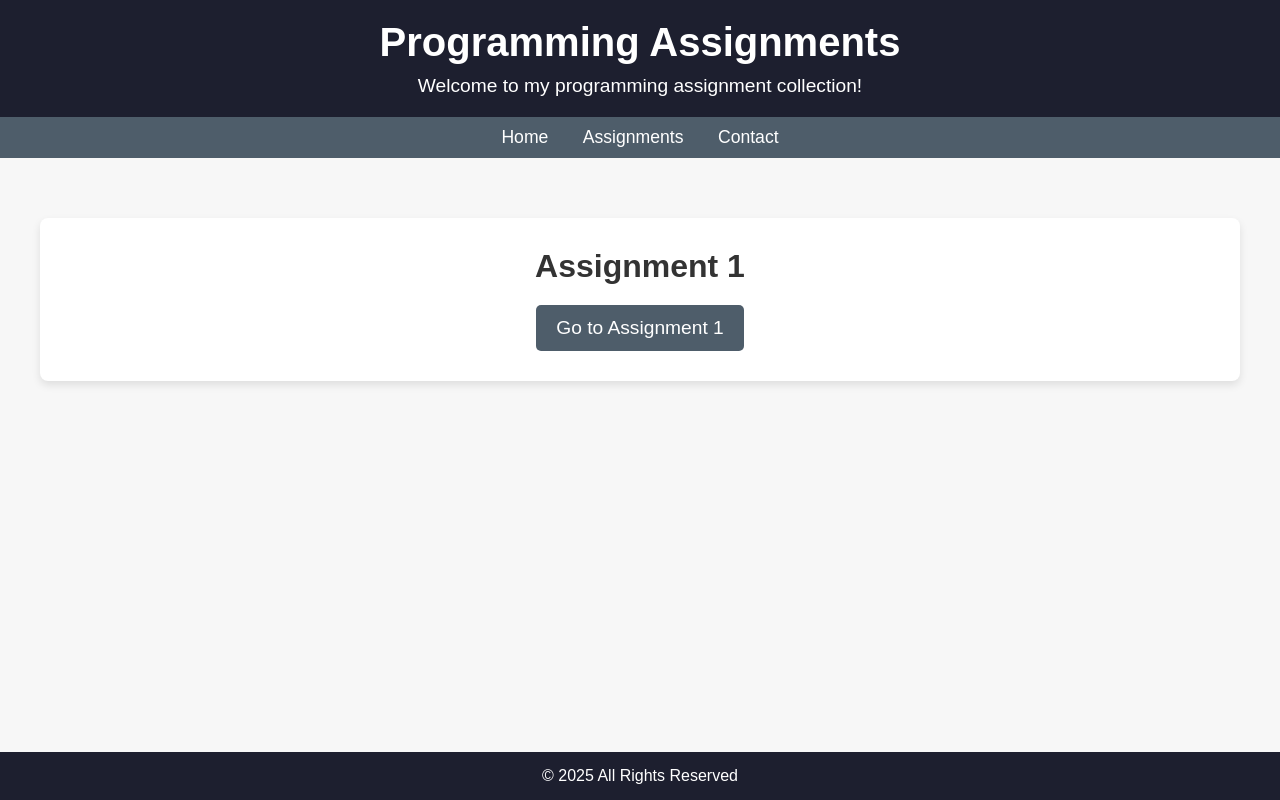
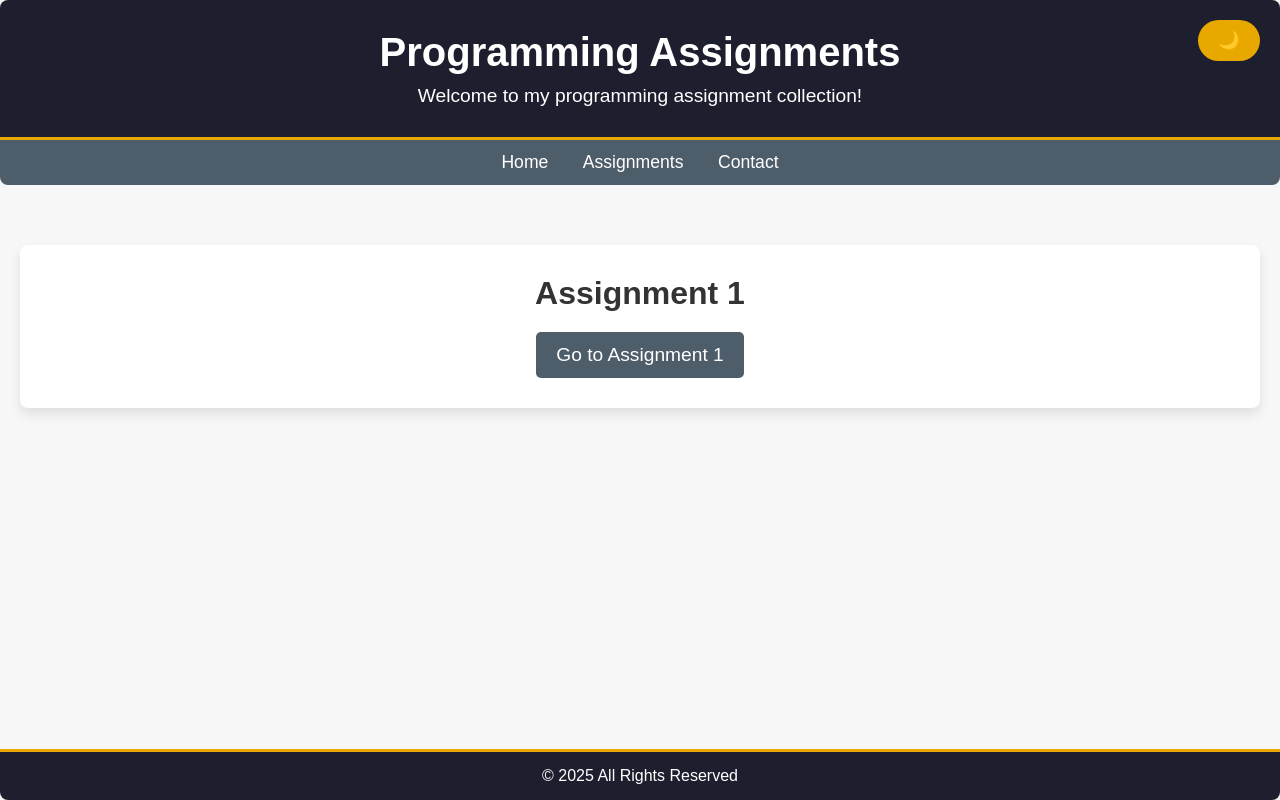
Before and after one commit to C0RV3R/programming.github.io, a plain HTML site: page index.html in a window 1280 px wide. Drawn offline with Linux system fonts and the light colour scheme.

Commit message:
Night Mode

```diff
--- a/index.html
+++ b/index.html
@@ -5,6 +5,8 @@
     <meta name="viewport" content="width=device-width, initial-scale=1.0">
     <title>Programming Assignments</title>
     <link rel="stylesheet" href="style.css">
+    <button class="toggle-btn">🌙</button>
+
 </head>
 <body>
     <header>
--- a/style.css
+++ b/style.css
@@ -3,26 +3,38 @@
     margin: 0;
     padding: 0;
     box-sizing: border-box;
+    font-family: 'Arial', sans-serif;
 }
 
 /* Body Styling */
 body {
-    font-family: 'Arial', sans-serif;
     background-color: #f7f7f7;
     color: #333;
+    transition: background-color 0.3s ease, color 0.3s ease;
+}
+
+/* Dark Mode */
+body.dark {
+    background-color: #121212;
+    color: #e0e0e0;
 }
 
 /* Header */
 header {
     background-color: #1d1f2f;
     color: white;
-    padding: 20px;
+    padding: 30px 20px;
     text-align: center;
+    border-bottom: 3px solid #e9a800;
+    border-radius: 8px 8px 0 0;
+    box-shadow: 0 4px 12px rgba(0, 0, 0, 0.1);
 }
 
+/* Header Text */
 header h1 {
     font-size: 2.5rem;
     margin-bottom: 10px;
+    font-weight: 600;
 }
 
 header p {
@@ -33,8 +45,9 @@ header p {
 /* Navigation */
 nav {
     background-color: #4e5d6a;
-    padding: 10px;
+    padding: 12px;
     text-align: center;
+    border-radius: 0 0 8px 8px;
 }
 
 nav a {
@@ -42,6 +55,7 @@ nav a {
     margin: 0 15px;
     text-decoration: none;
     font-size: 1.1rem;
+    transition: color 0.3s ease;
 }
 
 nav a:hover {
@@ -50,23 +64,33 @@ nav a:hover {
 
 /* Main Content */
 main {
-    padding: 40px;
+    padding: 40px 20px;
     text-align: center;
 }
 
+/* Assignments */
 .assignment {
     background-color: #fff;
     padding: 30px;
     margin: 20px 0;
     border-radius: 8px;
-    box-shadow: 0 4px 8px rgba(0, 0, 0, 0.1);
+    box-shadow: 0 6px 12px rgba(0, 0, 0, 0.1);
+    transition: background-color 0.3s ease, box-shadow 0.3s ease;
 }
 
+body.dark .assignment {
+    background-color: #2a2a2a;
+    box-shadow: 0 6px 12px rgba(0, 0, 0, 0.3);
+}
+
+/* Assignment Title */
 .assignment h2 {
     font-size: 2rem;
     margin-bottom: 20px;
+    font-weight: 600;
 }
 
+/* Assignment Button */
 .assignment button {
     padding: 12px 20px;
     font-size: 1.2rem;
@@ -91,4 +115,25 @@ footer {
     position: fixed;
     bottom: 0;
     width: 100%;
+    border-top: 3px solid #e9a800;
+    border-radius: 0 0 8px 8px;
 }
+
+/* Toggle Button for Night/Day Mode */
+.toggle-btn {
+    background-color: #e9a800;
+    color: white;
+    border: none;
+    padding: 10px 20px;
+    border-radius: 30px;
+    font-size: 1.1rem;
+    cursor: pointer;
+    position: fixed;
+    top: 20px;
+    right: 20px;
+    transition: background-color 0.3s ease;
+}
+
+.toggle-btn:hover {
+    background-color: #b97b00;
+}
```
Also changed, not shown: theme-toggle.js (added, +8 -0 lines).
